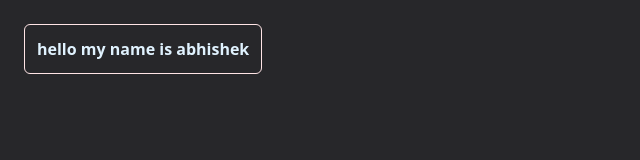
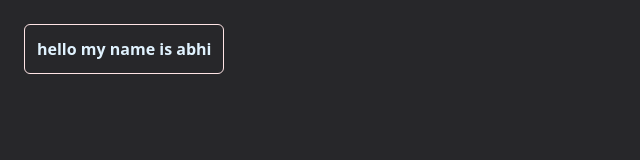
Before and after one commit to avion00/bank_modern_app, a React (Vite) app: page / in a window 1280 px wide. Shown: the top 160 px of the page, without its empty margins (0-640 px from the left). Built offline with nearby package versions, Linux system fonts and the light colour scheme.

Commit message:
showafasdf

```diff
--- a/src/App.jsx
+++ b/src/App.jsx
@@ -4,7 +4,7 @@ function App() {
   return (
     <div className='bg-zinc-800 h-screen w-full text-sky-100 font-semibold p-4'>
       <div className='w-fit border border-rose-100 rounded-md p-3 hover:bg-zinc-600 duration-300 ease-in-out m-2'>
-        hello my name is abhishek
+        hello my name is abhi
       </div>
     </div>
   )
```
